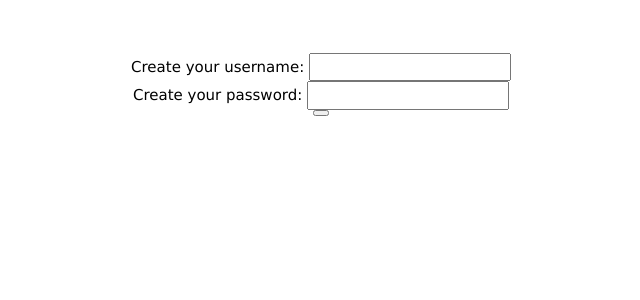
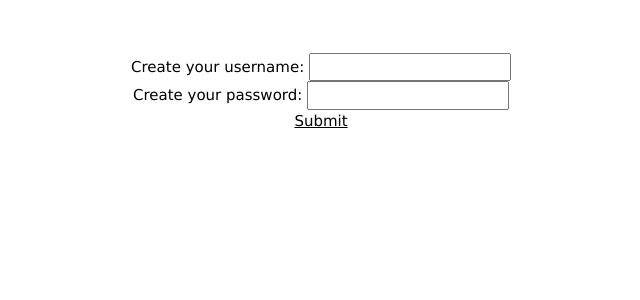
Before and after one commit to dcl67/Movie-Knight, a Django app: page /new-user/ in a window 1280 px wide. Shown: the part 220-520 px from the top of the page, without its empty margins (319-959 px from the left). Run offline with Django 3.2, Linux system fonts and the light colour scheme.

Commit message:
login, create user, and hrefs work

```diff
--- a/mvindex/templates/mvindex/create.html
+++ b/mvindex/templates/mvindex/create.html
@@ -45,7 +45,7 @@ background-color:yellow
   Create your password:
   <input type="password" name="Password">
   <br>
-  <button href="/create/" class="btn" type="submit" value="Submit"/>
+  <a href="/create/" class="btn" type="submit" value="Submit">Submit</a>
 </form>
   </center>
 </div>
```
Also changed, not shown: db.sqlite3, movie_knight/movie_knight/static/images/logo.jpg (added), movie_knight/movie_knight/static/images/logo2.png (added), mvindex/templates/static/images/logo.jpg (added).
